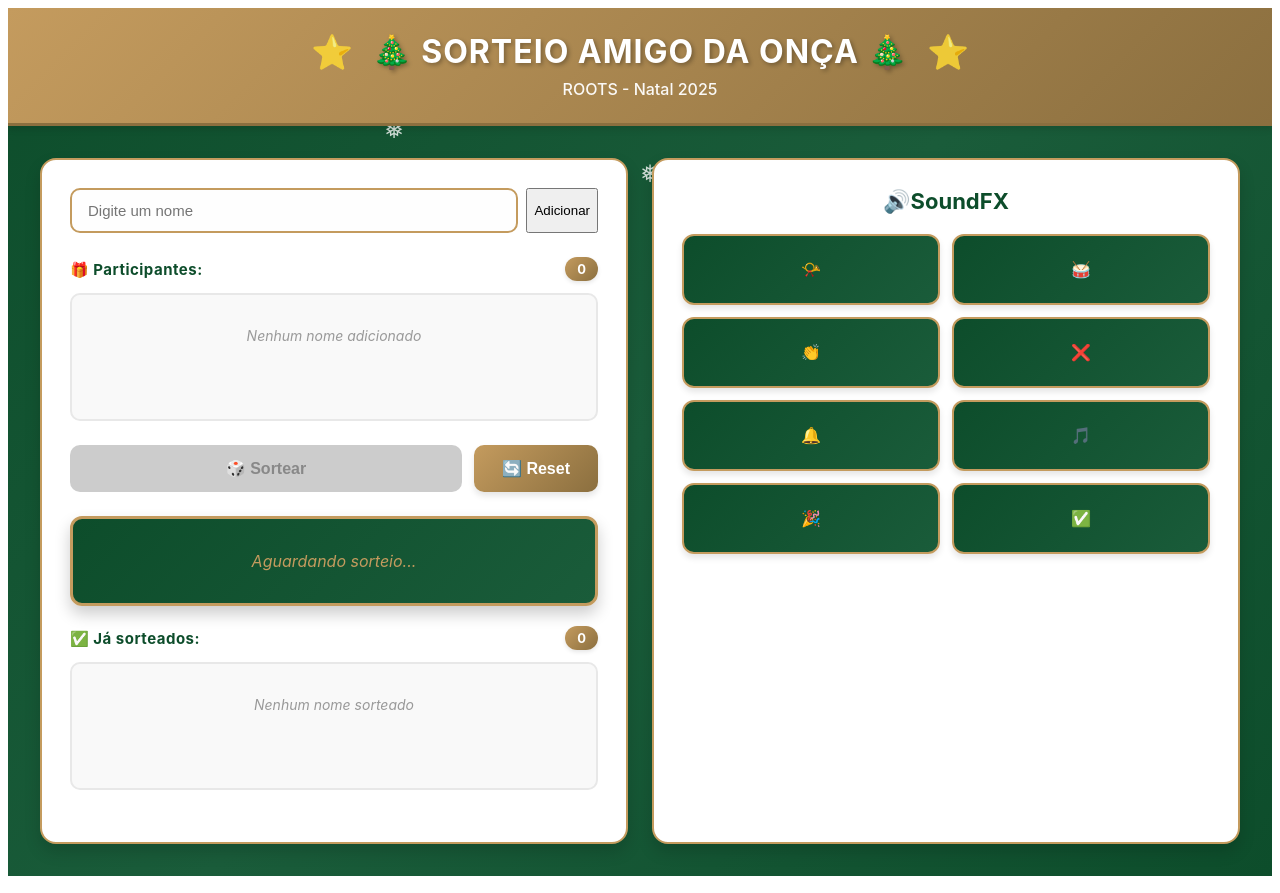
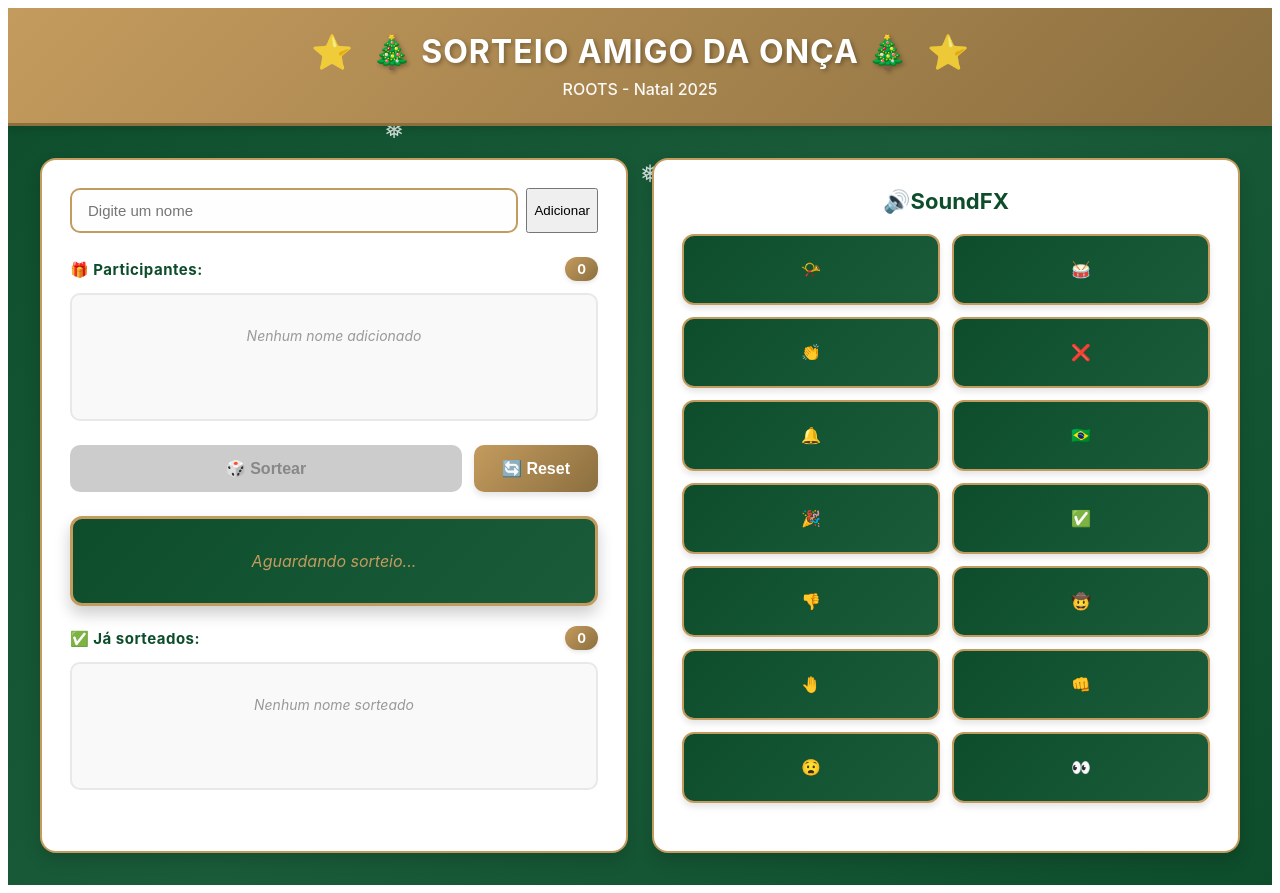
Before and after one commit to GustOki/soundFX, a React (Create React App) app in the folder okifx/: page / in a window 1280 px wide. Built offline with nearby package versions, Linux system fonts and the light colour scheme.

Commit message:
UPDATE App.js

```diff
--- a/okifx/src/App.js
+++ b/okifx/src/App.js
@@ -28,13 +28,19 @@ const Okifx = () => {
       'applause',
       'buzzer',
       'ding',
-      'whistle',
+      'brasil',
       'tada',
-      'success'
+      'success',
+      'fail',
+      'irra',
+      'pare',
+      'punch',
+      'rapaz',
+      'xii'
     ];
 
     sounds.forEach(sound => {
-      const audio = new Audio(`/sounds/${sound}.mp3`);
+      const audio = new Audio(`../public/sounds/${sound}.mp3`);
       audio.preload = 'audio';
       audio.load();
       audioRefs.current[sound] = audio;
@@ -243,9 +249,15 @@ const Okifx = () => {
                 { name: '👏', type: 'applause' },
                 { name: '❌', type: 'buzzer' },
                 { name: '🔔', type: 'ding' },
-                { name: '🎵', type: 'whistle' },
+                { name: '🇧🇷', type: 'brasil' },
                 { name: '🎉', type: 'tada' },
                 { name: '✅', type: 'success' },
+                { name: '👎', type: 'fail' },
+                { name: '🤠', type: 'irra' },
+                { name: '🤚', type: 'pare' },
+                { name: '👊', type: 'punch' },
+                { name: '😧', type: 'rapaz' },
+                { name: '👀', type: 'xii' },
               ].map((sound) => (
                 <button
                   key={sound.type}
```
